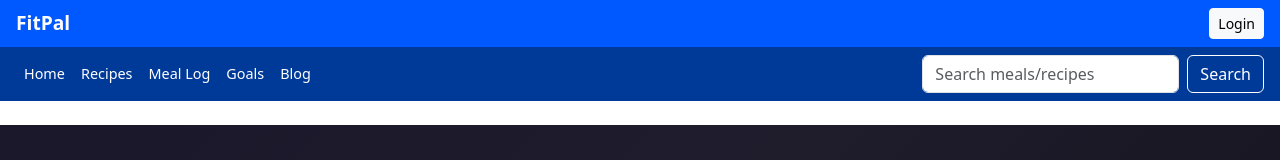
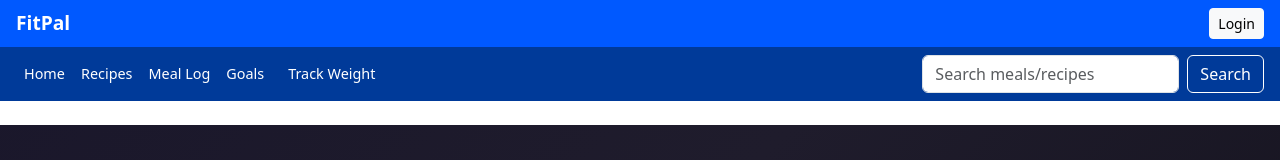
Before and after one commit to michaelferry25/FitPal, an Angular app: page / in a window 1280 px wide. Shown: the top 160 px of the page. Built offline with nearby package versions, Linux system fonts and the light colour scheme.

Commit message:
Replaced Goals tab on navbar with Track Weight

```diff
--- a/src/app/navbar/navbar.component.html
+++ b/src/app/navbar/navbar.component.html
@@ -32,7 +32,7 @@
         <a class="nav-link text-white px-2" routerLink="/goals">Goals</a> <!-- Replaced Community with Goals -->
       </li>
       <li class="nav-item">
-        <a class="nav-link text-white px-2" routerLink="/blog">Blog</a>
+        <a routerLink="/goals/weight-log" class="nav-link text-white">Track Weight</a>
       </li>
     </ul>
     <form (ngSubmit)="onSubmitSearch()" class="d-flex">
```
